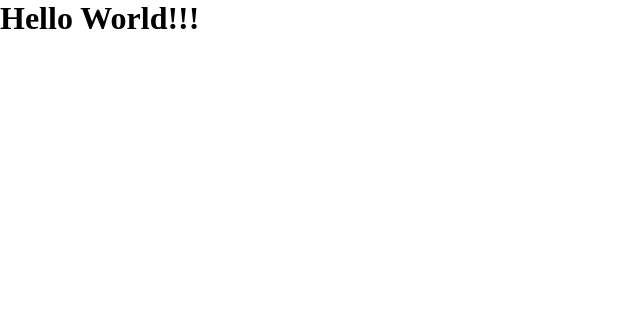
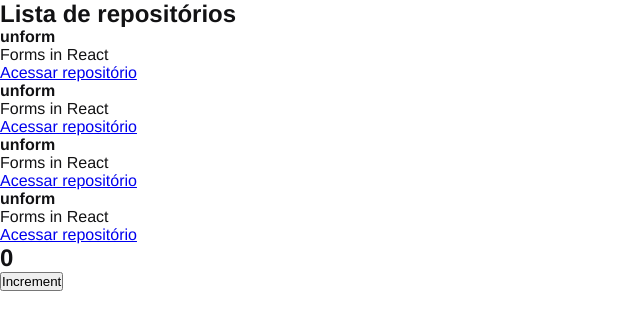
Before and after one commit to Xar0P/GithubExplorer, a React app: page / in a window 1280 px wide. Shown: the top 330 px of the page, without its empty margins (0-640 px from the left). Built offline with nearby package versions, Linux system fonts and the light colour scheme.

Commit message:
useState

```diff
--- a/src/App.jsx
+++ b/src/App.jsx
@@ -1,5 +1,12 @@
-import './styles/global.scss'
+import { Counter } from './components/Counter';
+import { RepositoryList } from './components/RepositoryList';
+import './styles/global.scss';
 
 export function App() {
-    return <h1>Hello World!!!</h1>
+    return (
+        <>
+            <RepositoryList />
+            <Counter />
+        </>
+    )
 }
--- /dev/null
+++ b/src/components/Counter.jsx
@@ -0,0 +1,24 @@
+import { useState } from "react";
+
+export function Counter() {
+    // Vai monitorar a variavel
+    const [ counter, setCounter ] = useState(0);
+    // Retorna um array com dois itens
+    // o primeiro é seu valor inicial
+    // o segundo é a função para atualizar o valor
+
+    function Increment() {
+        setCounter(counter + 1)
+        // Aqui eu altero o valor dele
+        // E como estou alterando pelo setCounter, ele vai renderizar
+    }
+
+    return (
+        <div>
+            <h2>{counter}</h2>
+            <button type="button" onClick={Increment}>
+                Increment
+            </button>
+        </div>
+    )
+}
--- /dev/null
+++ b/src/components/RepositoryItem.jsx
@@ -0,0 +1,12 @@
+export function RepositoryItem({ repository }) {
+    return (
+        <li>
+            <strong>{repository?.name ?? 'default'}</strong>
+            <p>{repository.description}</p>
+
+            <a href={repository.link}>
+                Acessar repositório
+            </a>
+        </li>
+    );
+};
--- /dev/null
+++ b/src/components/RepositoryList.jsx
@@ -0,0 +1,22 @@
+import { RepositoryItem } from "./RepositoryItem";
+
+const repository = {
+    name: 'unform',
+    description: 'Forms in React',
+    link: "https://github.com/unform/unform"
+}
+
+export function RepositoryList() {
+    return (
+        <section className='repository-list'>
+            <h1>Lista de repositórios</h1>
+
+            <ul>
+                <RepositoryItem repository={repository} />
+                <RepositoryItem repository={repository} />
+                <RepositoryItem repository={repository} />
+                <RepositoryItem repository={repository} />
+            </ul>
+        </section>
+    );
+}
--- a/src/styles/global.scss
+++ b/src/styles/global.scss
@@ -5,5 +5,6 @@
 }
 
 body {
-    font: Arial, Helvetica, sans-serif;
+    font: 16px "Helvetica Neue", Arial, sans-serif;
+    color: #121214;
 }
```
